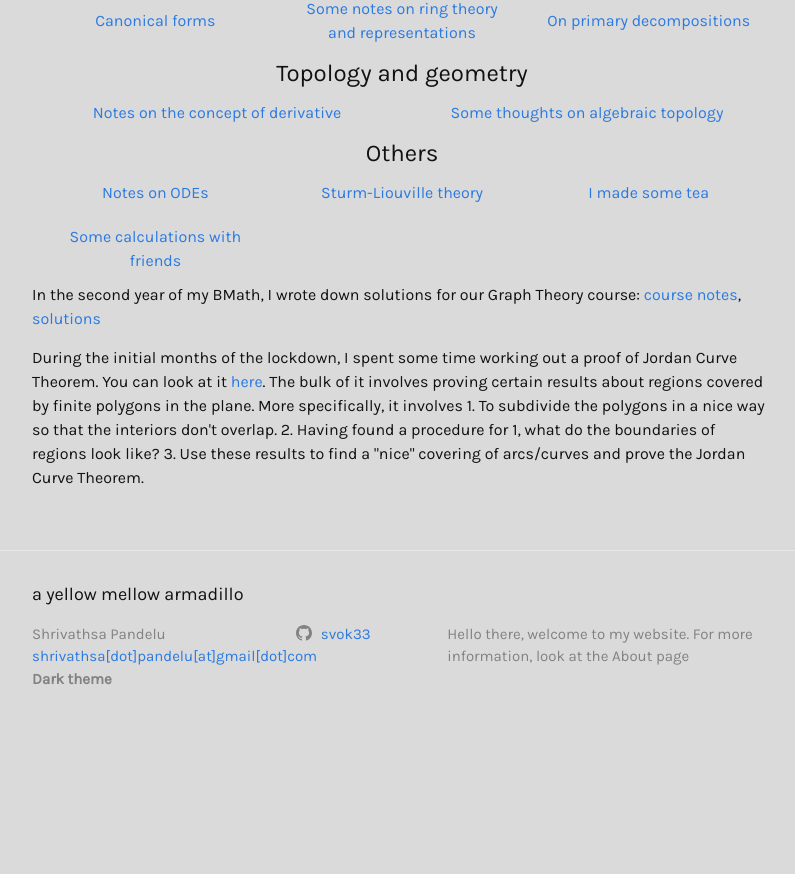
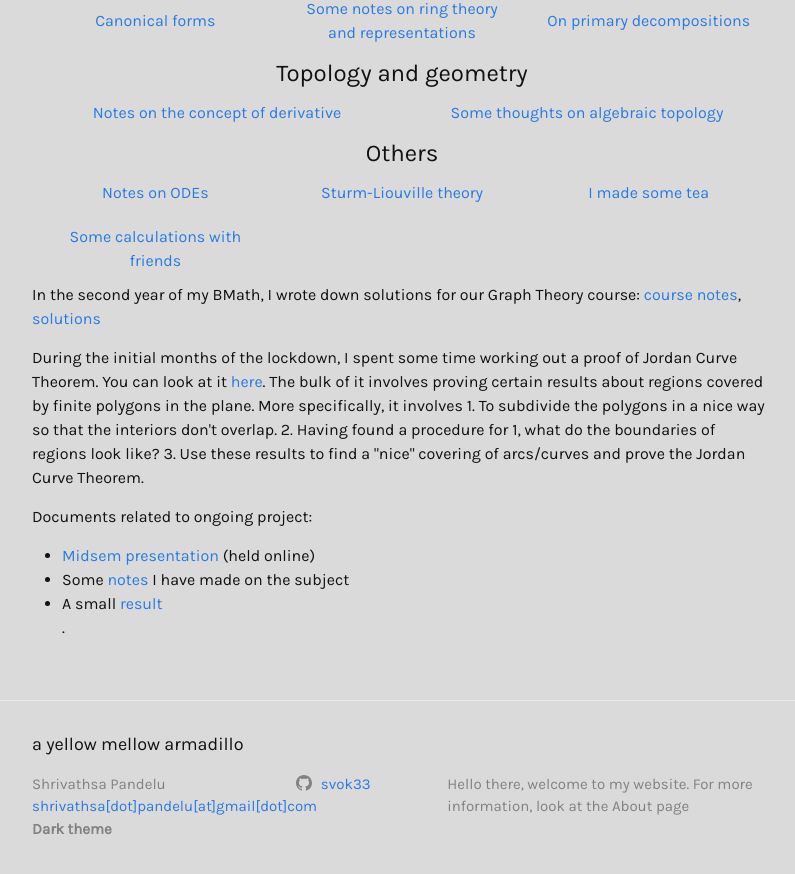
Before and after one commit to shrivathsap/shrivathsap.github.io, a Jekyll site: the page built from writings.html, in a window 1280 px wide and 900 px high, scrolled down 729 px. Shown: the top 874 px of the window, without its empty margins (238-1033 px from the left). Built offline with Jekyll 4.4.1, drawn with Linux system fonts in a browser that asks for light colours; before the commit the page ends 1479 px from its top, so only the background shows below that.

Commit message:
project work

```diff
--- a/writings.html
+++ b/writings.html
@@ -118,5 +118,12 @@ title: Writings
 		<p>In the second year of my BMath, I wrote down solutions for our Graph Theory course: <a href="https://svok33.github.io/resources/pdfs/others/main.pdf">course notes</a>, <a href="https://svok33.github.io/resources/pdfs/others/Solutions.pdf">solutions</a></p>
 
 		<p>During the initial months of the lockdown, I spent some time working out a proof of Jordan Curve Theorem. You can look at it <a href="./resources/pdfs/topgeom/even better.pdf">here</a>. The bulk of it involves proving certain results about regions covered by finite polygons in the plane. More specifically, it involves 1. To subdivide the polygons in a nice way so that the interiors don't overlap. 2. Having found a procedure for 1, what do the boundaries of regions look like? 3. Use these results to find a "nice" covering of arcs/curves and prove the Jordan Curve Theorem.</p>
+
+		<p id="project">Documents related to ongoing project:
+		<ul>
+			<li><a href="./resources/pdfs/project/midsem-presentation.pdf">Midsem presentation</a> (held online)</li>
+			<li>Some <a href="./resources/pdfs/project/thesis.pdf">notes</a> I have made on the subject</li>
+			<li>A small <a href="./resources/pdfs/project/critical boundary.pdf">result</a></li>.
+		</ul></p>
 	</body>
 </html>
```
Also changed, not shown: 3 other files.
